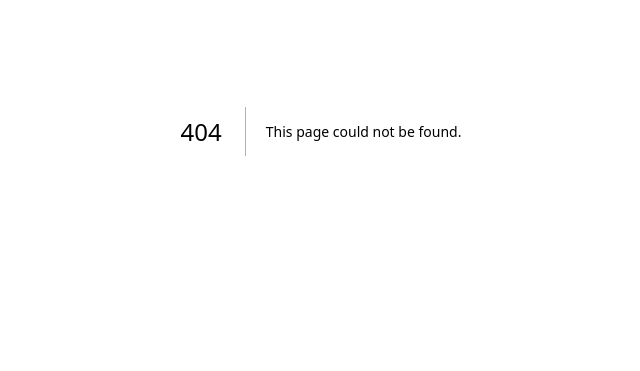
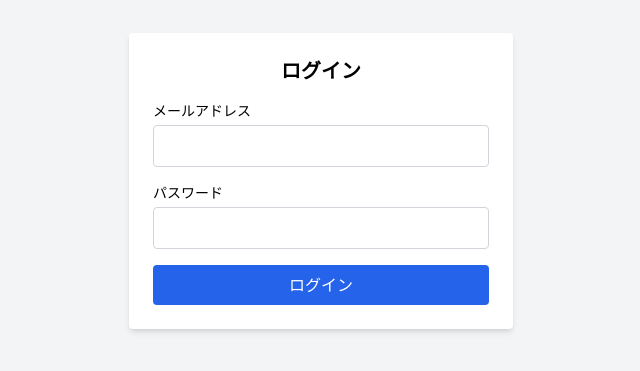
Before and after one commit to teishito/step4-richconnections-front, a Next.js app: page /login in a window 1280 px wide. Before the commit this address had no page. Shown: the part 269-640 px from the top of the page, without its empty margins (319-959 px from the left). Built offline with nearby package versions, Linux system fonts and the light colour scheme.

Commit message:
Create login.js

```diff
--- /dev/null
+++ b/pages/login.js
@@ -0,0 +1,11 @@
+import Header from "../components/Header";
+import Footer from "../components/Footer";
+import Login from "../components/Login";
+
+export default function LoginPage() {
+  return (
+    <div className="min-h-screen bg-gray-100 flex items-center justify-center">
+      <Login />
+    </div>
+  );
+}
```
